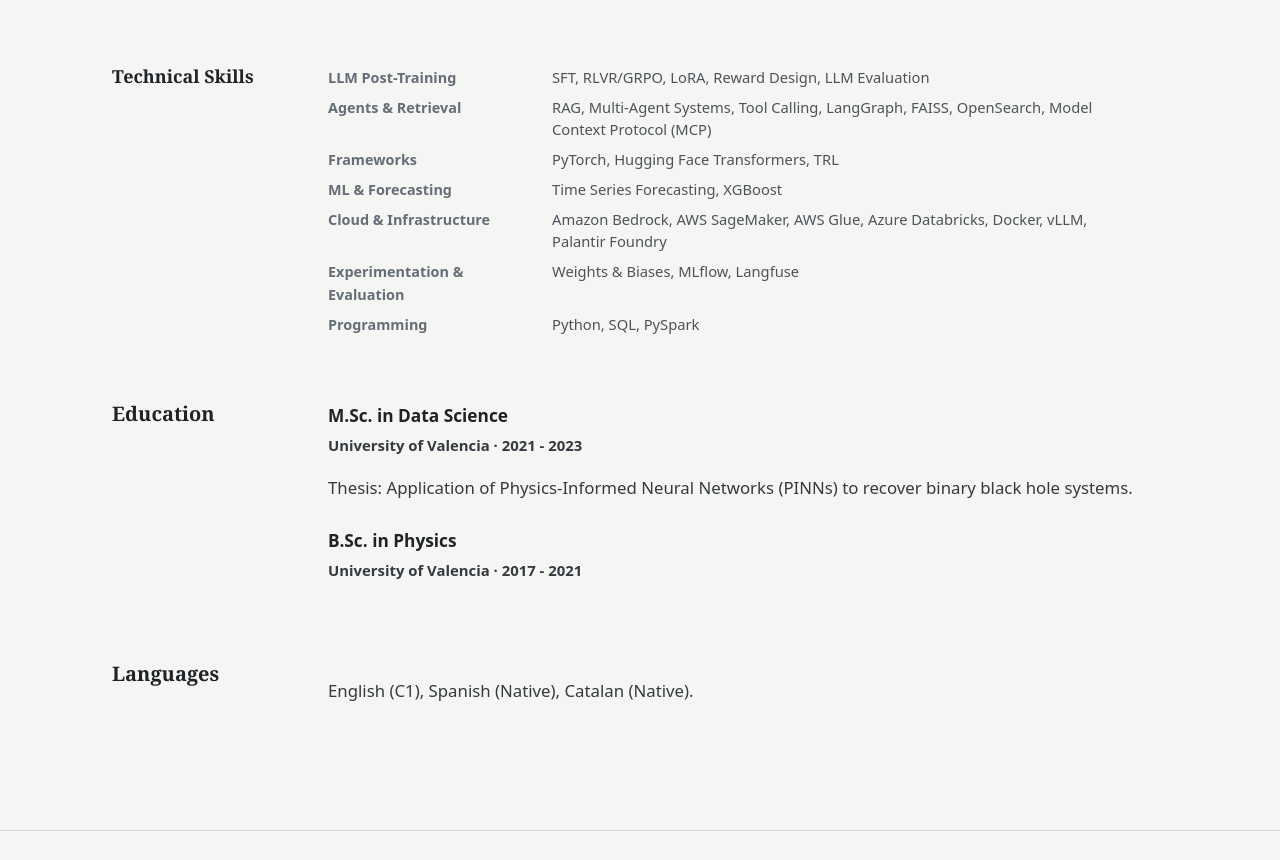
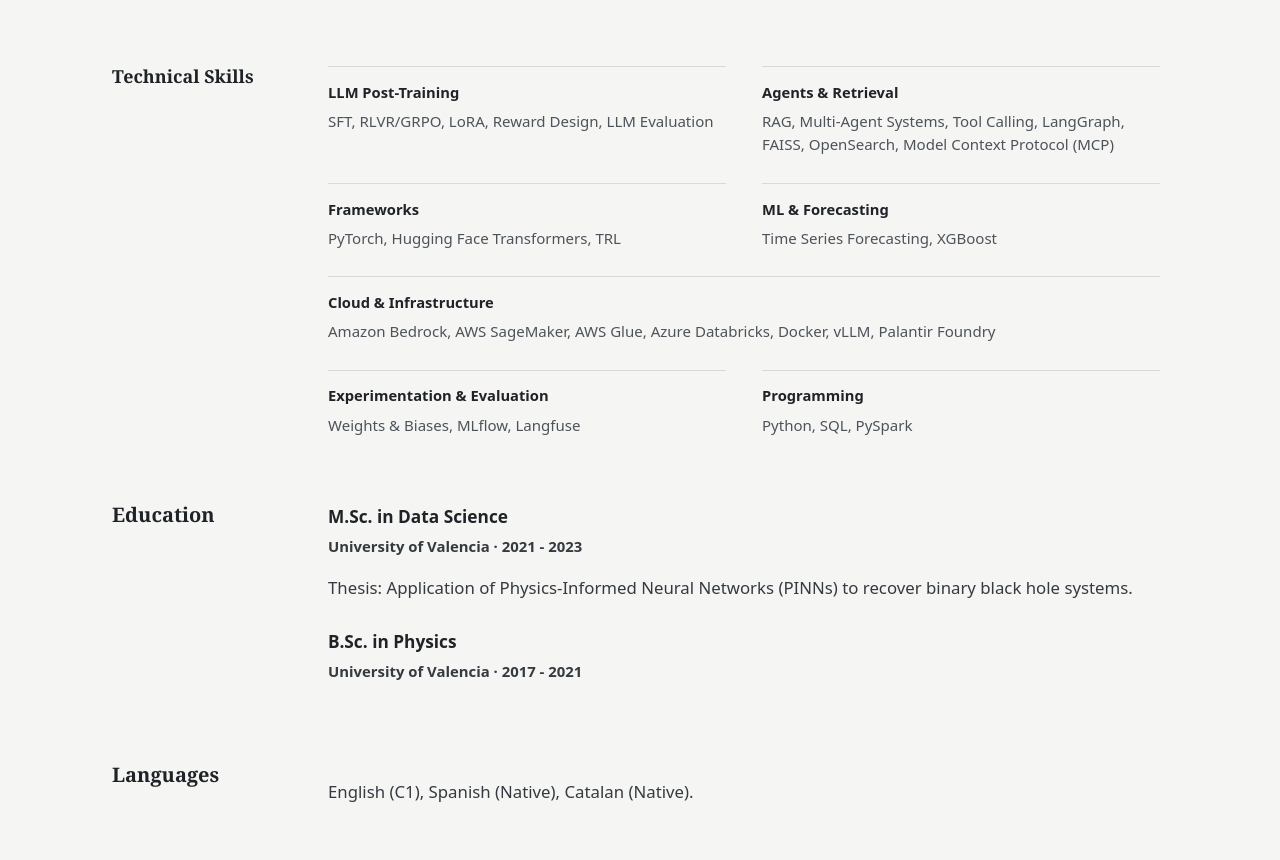
Before and after one commit to rubenbalbastre/rubenbalbastre.github.io, a plain HTML site: page docs/cv/index.html in a window 1280 px wide. Shown: the part 2304-3164 px from the top of the page. Drawn offline with Linux system fonts and the light colour scheme.

Commit message:
mejorar technical skills cv

```diff
--- a/assets/css/site.css
+++ b/assets/css/site.css
@@ -948,31 +948,33 @@ img {
 
 .skill-groups {
   display: grid;
-  grid-template-columns: 1fr;
-  gap: 0.45rem;
-  max-width: 48rem;
+  grid-template-columns: repeat(2, minmax(0, 1fr));
+  gap: 1.65rem 2.25rem;
+  max-width: 52rem;
 }
 
 .skill-group {
   min-width: 0;
-  display: grid;
-  grid-template-columns: 13rem minmax(0, 1fr);
-  gap: 1rem;
-  align-items: baseline;
+  padding-top: 0.85rem;
+  border-top: 1px solid var(--line);
+}
+
+.skill-group:nth-child(5) {
+  grid-column: 1 / -1;
 }
 
 .skill-group h3 {
-  margin: 0;
-  color: var(--muted);
-  font-size: 0.9rem;
-  font-weight: 750;
+  margin: 0 0 0.35rem;
+  color: var(--ink);
+  font-size: 0.92rem;
+  font-weight: 800;
 }
 
 .skill-list {
   margin: 0 !important;
   color: #4d535a !important;
-  font-size: 0.92rem;
-  line-height: 1.5;
+  font-size: 0.94rem;
+  line-height: 1.55;
 }
 
 .skill-list span {
@@ -1044,8 +1046,7 @@ img {
   }
 
   .skill-group {
-    grid-template-columns: 1fr;
-    gap: 0.1rem;
+    grid-column: auto;
   }
 
   .home-hero {
--- a/docs/assets/css/site.css
+++ b/docs/assets/css/site.css
@@ -948,31 +948,33 @@ img {
 
 .skill-groups {
   display: grid;
-  grid-template-columns: 1fr;
-  gap: 0.45rem;
-  max-width: 48rem;
+  grid-template-columns: repeat(2, minmax(0, 1fr));
+  gap: 1.65rem 2.25rem;
+  max-width: 52rem;
 }
 
 .skill-group {
   min-width: 0;
-  display: grid;
-  grid-template-columns: 13rem minmax(0, 1fr);
-  gap: 1rem;
-  align-items: baseline;
+  padding-top: 0.85rem;
+  border-top: 1px solid var(--line);
+}
+
+.skill-group:nth-child(5) {
+  grid-column: 1 / -1;
 }
 
 .skill-group h3 {
-  margin: 0;
-  color: var(--muted);
-  font-size: 0.9rem;
-  font-weight: 750;
+  margin: 0 0 0.35rem;
+  color: var(--ink);
+  font-size: 0.92rem;
+  font-weight: 800;
 }
 
 .skill-list {
   margin: 0 !important;
   color: #4d535a !important;
-  font-size: 0.92rem;
-  line-height: 1.5;
+  font-size: 0.94rem;
+  line-height: 1.55;
 }
 
 .skill-list span {
@@ -1044,8 +1046,7 @@ img {
   }
 
   .skill-group {
-    grid-template-columns: 1fr;
-    gap: 0.1rem;
+    grid-column: auto;
   }
 
   .home-hero {
```
